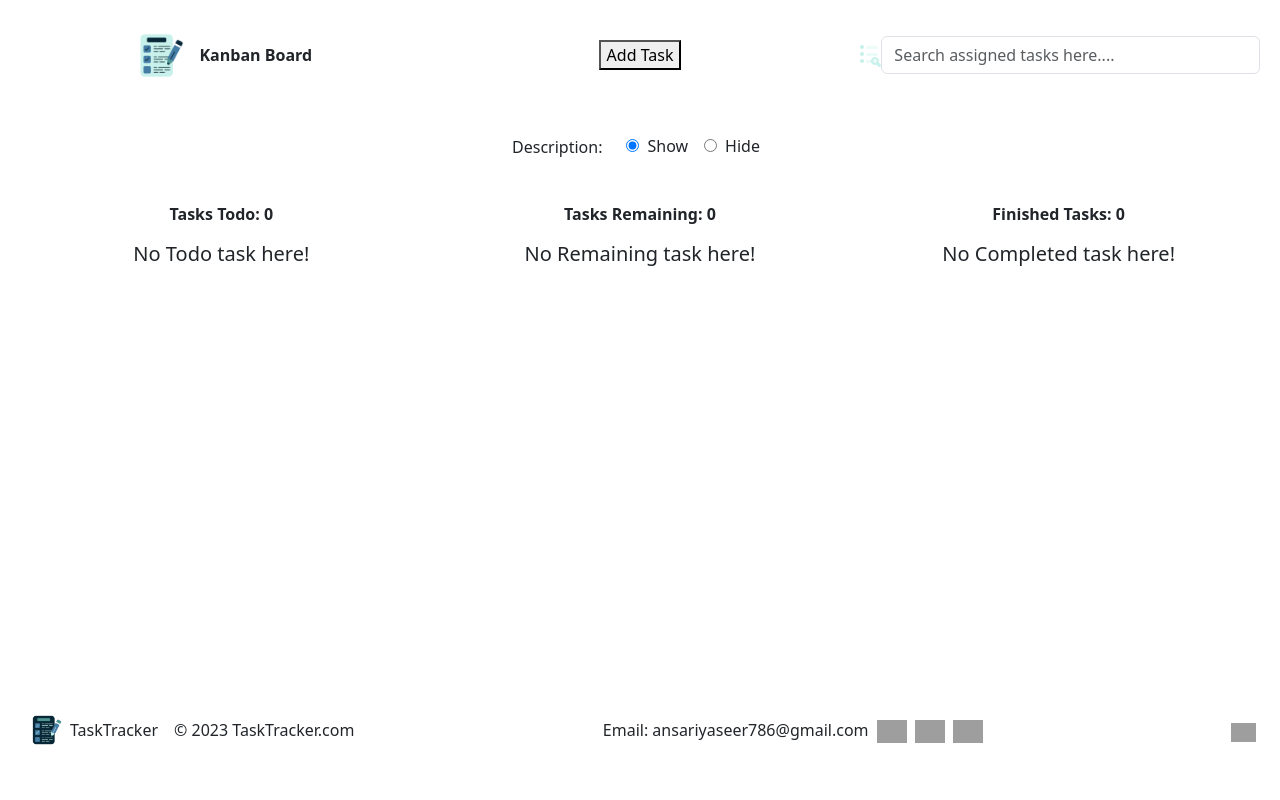
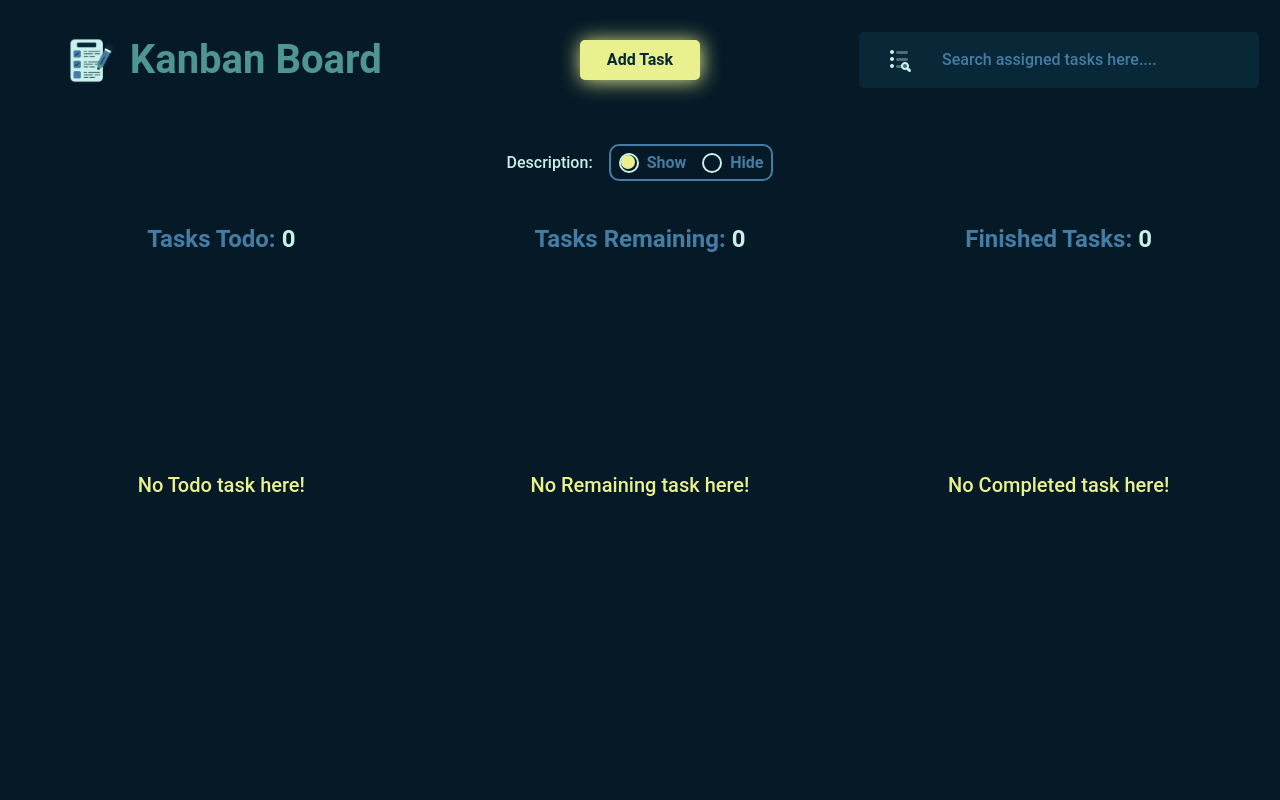
Before and after one commit to AnsariYasirArfat/KanbanBoard-TaskManager-MERN-Stack, a React (Vite) app in the folder frontend/: page / in a window 1280 px wide. Shown: the top 800 px of the page. Built offline with nearby package versions, Linux system fonts and the light colour scheme; grey boxes are pictures that could not be loaded.

Commit message:
css style added

```diff
--- a/frontend/src/index.css
+++ b/frontend/src/index.css
@@ -0,0 +1,396 @@
+/* Header component style */
+
+.navbar {
+  background-color: #051a26;
+}
+
+.title {
+  color: #4f9693;
+  font-size: 2.5rem;
+  font-weight: 900;
+}
+
+.searchLogo:hover {
+  scale: 1.2;
+}
+
+.searchForm {
+  background-color: #082837;
+  max-width: 400px;
+  border-radius: 5px;
+  padding: 10px 10px;
+}
+
+.inputBox {
+  max-width: 300px;
+  background-color: #082837e5;
+  border: none;
+  color: #c8f1eb;
+}
+.inputBox:focus {
+  border-color: inherit;
+  background-color: #c8f1eb;
+  color: #082837;
+  -webkit-box-shadow: none;
+  box-shadow: none;
+  box-shadow: 2px 2px 20px #e9f08e;
+  font-weight: 500;
+}
+
+.inputBox:focus::placeholder {
+  color: #447ca4;
+  font-weight: 600;
+}
+.inputBox::placeholder {
+  color: #447ca4;
+  font-weight: 500;
+}
+
+/* AddTodo component style */
+.addTask {
+  color: #e9f08e;
+  font-size: 1.8rem;
+}
+
+.addTaskForm {
+  background-color: #082837;
+  max-width: 600px;
+  padding: 10px 30px;
+  border-radius: 5px;
+
+  box-shadow: 2px 2px 20px #e9f08e;
+}
+
+.form-floating:not(.form-control:disabled)::before {
+  background-color: transparent;
+  color: #c8f1eb;
+}
+label {
+  color: #447ca4;
+  font-weight: 700;
+}
+.inputText {
+  color: #f1c8c8;
+  background-color: #051a26;
+  border: none;
+  font-weight: 600;
+}
+.inputText:focus {
+  font-weight: 500;
+  border: none;
+  background-color: #c8f1eb;
+  color: #082837;
+  box-shadow: none;
+}
+.addTaskButton {
+  border: none;
+  border-radius: 5px;
+  max-width: 500px;
+  width: 120px;
+  height: 40px;
+  color: #082837;
+  font-weight: 700;
+  transition: all 0.7s ease-in-out;
+  background-color: #e9f08e;
+  box-shadow: 1px 1px 20px #e9f08e;
+}
+.addTaskButton:hover {
+  background-color: #c8f1eb;
+  box-shadow: none;
+  width: 130px;
+}
+
+/* App style */
+@import url("https://fonts.googleapis.com/css2?family=Roboto&display=swap");
+
+body {
+  background-color: #051a26;
+  font-family: "Roboto", sans-serif;
+  margin: 0;
+  padding: 0;
+  outline: 0;
+  box-sizing: border-box;
+}
+
+@media screen and (max-width: 768px) {
+  html {
+    font-size: 14px;
+  }
+}
+
+@media screen and (min-width: 769px) and (max-width: 1200px) {
+  html {
+    font-size: 16px;
+  }
+}
+
+@media screen and (min-width: 1400px) {
+  html {
+    font-size: 18px;
+  }
+}
+
+/* Change the color of the scrollbar track */
+::-webkit-scrollbar {
+  background-color: #c8f1eb;
+  width: 10px;
+
+  margin-top: 20px;
+}
+
+/* Change the color of the scrollbar thumb (handle) */
+::-webkit-scrollbar-thumb {
+  background-color: #447ca4;
+}
+
+/* Change the color when hovering over the scrollbar */
+::-webkit-scrollbar-thumb:hover {
+  background-color: #e9f08e;
+}
+
+/* Style of Scrollbar For FireFox browser */
+* {
+  scrollbar-width: thin;
+  scrollbar-color: #447ca4 #c8f1eb;
+}
+
+/* Todos component style */
+.taskList {
+  color: #e9f08e;
+  font-size: 2.1rem;
+}
+
+.descripStatusBox {
+  border: solid 2px #447ca4;
+  border-radius: 10px;
+}
+.descripStatus {
+  color: #c8f1eb;
+  font-size: 1rem;
+}
+
+.subHeading {
+  color: #447ca4;
+  font-size: 1.5rem;
+}
+.count {
+  color: #c8f1eb;
+}
+.remainingSection {
+  max-height: 680px;
+}
+.completedTasks {
+  max-height: 680px;
+}
+.completedTasks::-webkit-scrollbar,
+.remainingSection::-webkit-scrollbar {
+  display: none;
+}
+
+.completedTasks,
+.remainingSection {
+  scrollbar-width: none; /* for Firefox */
+  -ms-overflow-style: none; /* for Internet Explorer and Edge */
+}
+
+input[type="radio"] {
+  appearance: none;
+  -webkit-appearance: none;
+  -moz-appearance: none;
+  outline: none;
+  border: none;
+}
+.radio-label {
+  display: inline-flex;
+  align-items: center;
+}
+
+.radio-custom {
+  display: inline-block;
+  width: 20px;
+  height: 20px;
+  border: 2px solid #c8f1eb;
+  border-radius: 50%;
+  background-color: transparent;
+}
+
+.radio-custom:before {
+  content: "";
+  display: block;
+  width: 14px;
+  height: 14px;
+  border-radius: 50%;
+  background-color: #e9f08e;
+  transform: scale(0);
+  transition: transform 0.5s ease-in-out;
+}
+
+input[type="radio"]:checked + .radio-custom:before {
+  transform: scale(1);
+}
+
+.emptyTask {
+  padding: 200px 0;
+  min-height: 680px;
+  color: #e9f08e;
+}
+
+/* TodoItem component style */
+input[type="checkbox"] {
+  width: 20px;
+  height: 20px;
+  cursor: pointer;
+  border-radius: 5px;
+}
+
+input[type="checkbox"]:checked {
+  accent-color: #e9f08e;
+  width: 15px;
+  height: 15px;
+}
+
+.taskBox {
+  height: 140px;
+  background-color: #082837;
+  border-radius: 20px;
+  box-shadow: none;
+  transition: all 0.5s ease-in-out;
+}
+.taskBoxHeight {
+  height: 280px;
+}
+.checkedTaskBox {
+  opacity: 0.7;
+}
+.checkedTaskBox:hover {
+  opacity: 1;
+}
+.uncheckedTaskBox:hover {
+  box-shadow: 2px 2px 20px #e9f08e;
+  scale: 1.05;
+}
+.blur:hover .taskBox:not(:hover) {
+  opacity: 0.4;
+}
+.saveHeading {
+  font-size: 1rem;
+  font-weight: 600;
+}
+
+.taskTitle {
+  font-size: 1.1rem;
+  color: #c8f1eb;
+  width: 90%;
+  font-weight: 600;
+  letter-spacing: 0.05em;
+}
+
+.taskDescSection {
+  background-color: #c8f1eb;
+  height: 50%;
+  border-radius: 10px;
+}
+
+.taskDesc {
+  font-size: 0.9rem;
+  letter-spacing: 0.05em;
+  color: #082837;
+  height: 75%;
+  overflow: auto;
+}
+.taskDesc:hover {
+  -webkit-line-clamp: initial;
+}
+
+.editTitleInput {
+  background-color: #082837;
+  border-radius: 10px;
+}
+.editTitleInput input {
+  font-size: 1rem;
+  font-weight: 600;
+  letter-spacing: 0.05em;
+  color: #c8f1eb;
+  border: dashed #c8f1eb 2px;
+  width: 100%;
+  background-color: transparent;
+  border-radius: 8px;
+}
+
+.editBox {
+  background-color: #c8f1eb;
+}
+.editDescSection {
+  height: 50%;
+  border-radius: 10px;
+  background-color: #082837;
+}
+.editDescInput {
+  font-size: 0.9rem;
+  letter-spacing: 0.05em;
+  color: #c8f1eb;
+  resize: none;
+  width: 100%;
+  height: 100%;
+  background-color: transparent;
+  border: dashed #c8f1eb 2px;
+  border-radius: 8px;
+}
+.dateTime {
+  color: #447ca4;
+  font-weight: 600;
+  font-size: 0.7rem;
+}
+
+.taskChecked {
+  text-decoration: 2px line-through #051a26;
+  color: #4f9693;
+}
+
+.editDeleteButton:hover {
+  background-color: #447ca4;
+}
+.editDeleteButton {
+  font-weight: 900;
+}
+
+/* Scrollbar styling */
+.taskDesc::-webkit-scrollbar,
+.editDescInput::-webkit-scrollbar {
+  width: 5px;
+  height: 5px;
+}
+
+.taskDesc::-webkit-scrollbar-track,
+.editDescInput::-webkit-scrollbar-track {
+  background-color: #447ca4;
+  height: 80%;
+}
+
+.taskDesc::-webkit-scrollbar-thumb,
+.editDescInput::-webkit-scrollbar-thumb {
+  background-color: #e9f08e;
+}
+
+/* Style of Scrollbar For FireFox browser */
+.taskDesc,
+.editDescInput {
+  scrollbar-width: thin;
+  scrollbar-color: #e9f08e #447ca4;
+}
+
+/* Footer component style */
+footer {
+  color: #082837;
+  background-color: #c8f1eb;
+  /* background-color: #082837; */
+}
+.footerName {
+  font-size: 1.4rem;
+}
+.copywrite {
+  font-size: 0.9rem;
+}
+.footer-info {
+  font-size: 1rem;
+}
```
